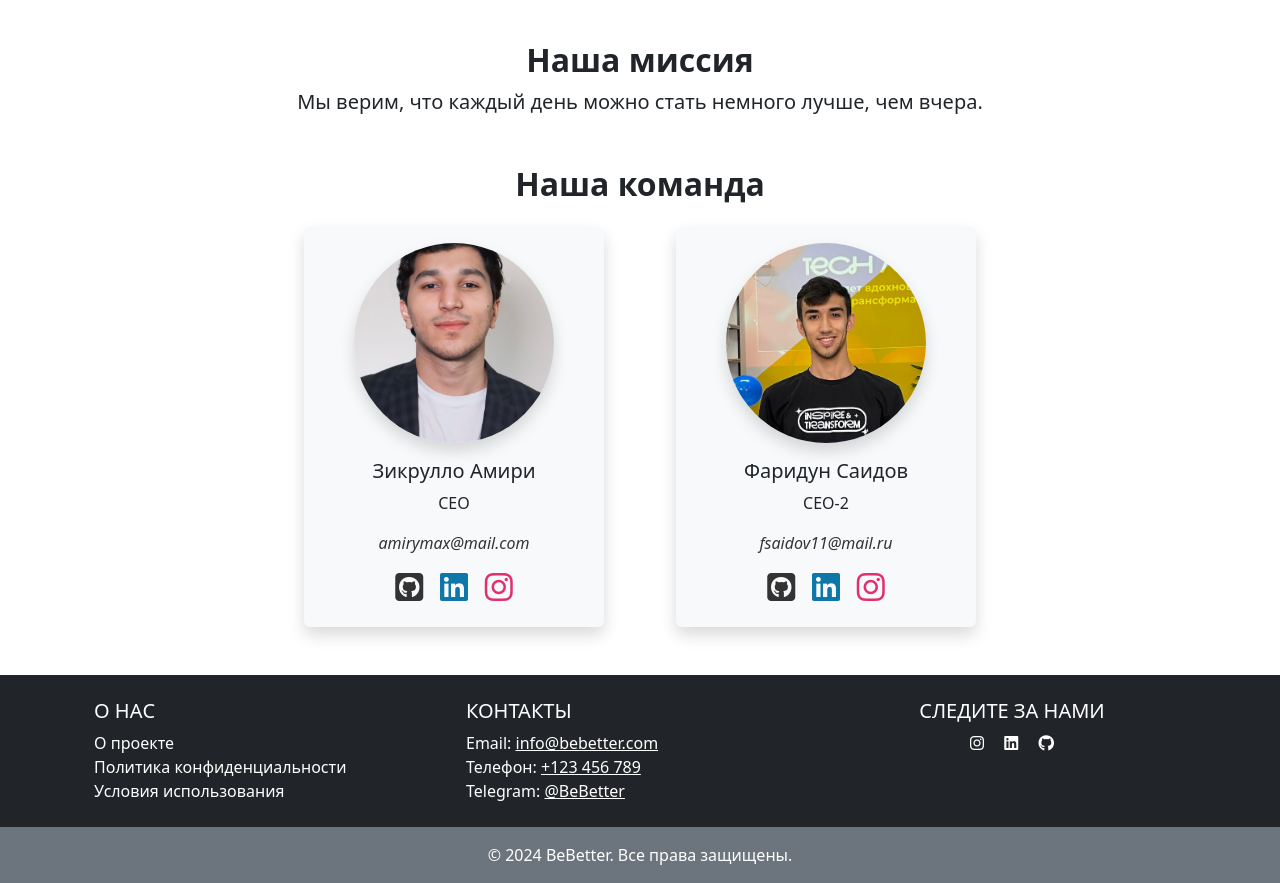
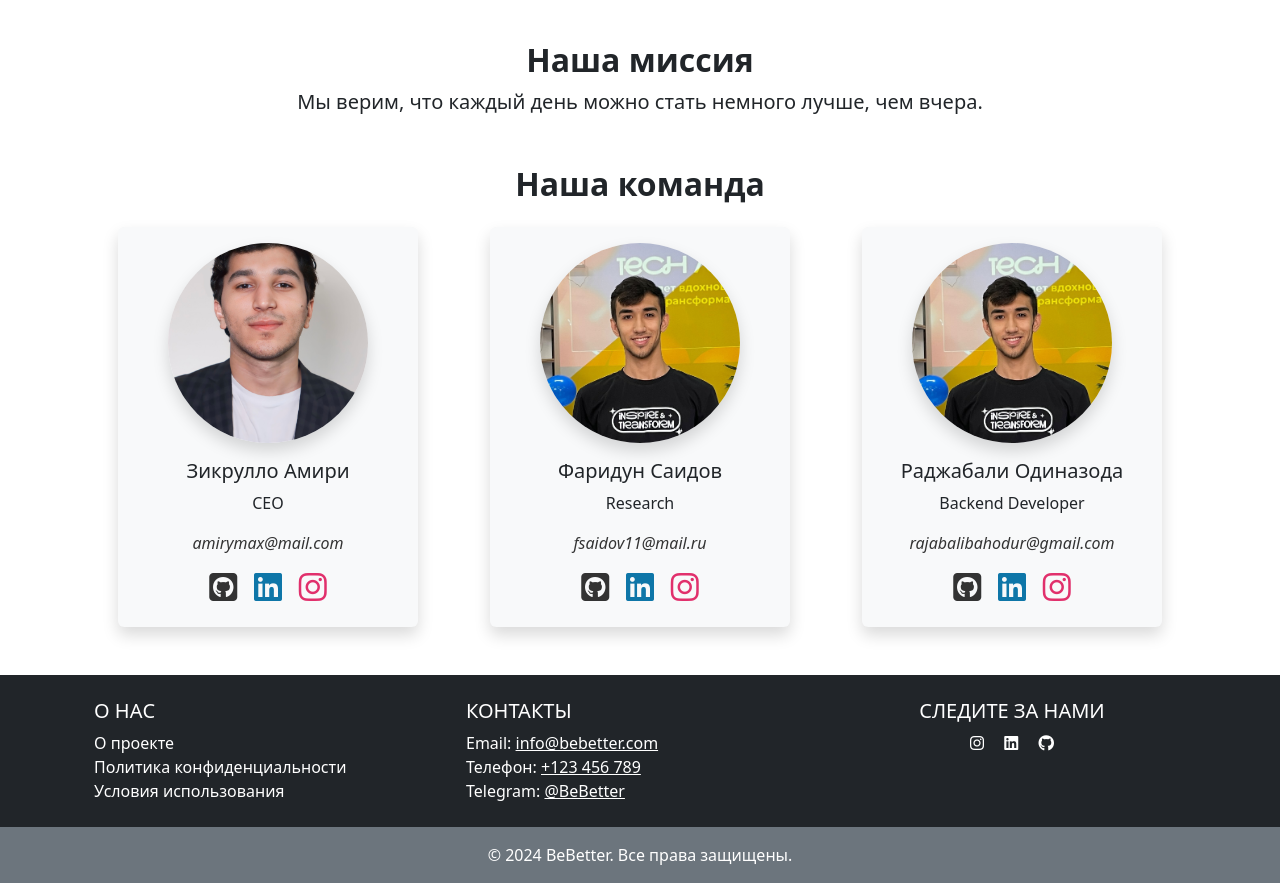
Before and after one commit to amirymax/BeBetter, a Django app: page /about/ in a window 1280 px wide. Shown: the part 623-1506 px from the top of the page. Run offline with Django 4.2, Linux system fonts and the light colour scheme; some libraries are stand-ins or nearby versions.

Commit message:
Update about.html

```diff
--- a/accounts/templates/about.html
+++ b/accounts/templates/about.html
@@ -76,7 +76,7 @@
                          alt="Фаридун Саидов"
                          style="width: 200px; height: 200px; object-fit: cover;">
                     <h5>Фаридун Саидов</h5>
-                    <p>CEO-2</p>
+                    <p>Research</p>
                     <a href="mailto:fsaidov11@mail.ru" style="text-decoration: none; color: #333; font-style: italic;">fsaidov11@mail.ru</a>
                     <div class="social-media-links mt-2">
                         <a href="https://github.com/fsaidov11" target="_blank" class="social-media-link" style="font-size: 2em; color: #333;">
@@ -90,6 +90,28 @@
                     </div>
                 </div>
             </div>
+
+            <!-- Член команды 3 -->
+            <div class="col-md-4 text-center mb-4">
+                <div class="p-3 bg-light rounded shadow" style="max-width: 300px; margin: 0 auto;">
+                    <img src="{% static 'images/team/faridun_saidov.jpg' %}" class="img-fluid rounded-circle shadow mb-3"
+                         alt="Раджабали Одиназода"
+                         style="width: 200px; height: 200px; object-fit: cover;">
+                    <h5>Раджабали Одиназода</h5>
+                    <p>Backend Developer</p>
+                    <a href="mailto:rajabalibahodur@gmail.com" style="text-decoration: none; color: #333; font-style: italic;">rajabalibahodur@gmail.com</a>
+                    <div class="social-media-links mt-2">
+                        <a href="https://github.com/Rajabalimax" target="_blank" class="social-media-link" style="font-size: 2em; color: #333;">
+                            <i class="fa-brands fa-square-github"></i></a>
+                        &nbsp;&nbsp;
+                        <a href="https://www.linkedin.com/" target="_blank" class="social-media-link" style="font-size: 2em; color: #0e76a8;">
+                            <i class="fa-brands fa-linkedin"></i></a>
+                        &nbsp;&nbsp;
+                        <a href="https://www.instagram.com/rajabalimax/" target="_blank" class="social-media-link" style="font-size: 2em; color: #e1306c;">
+                            <i class="fa-brands fa-instagram"></i></a>
+                    </div>
+                </div>
+            </div>
         </div>
 
 
```
